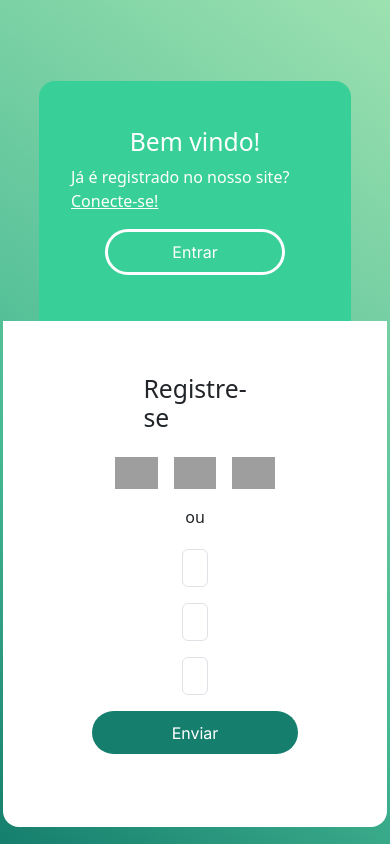
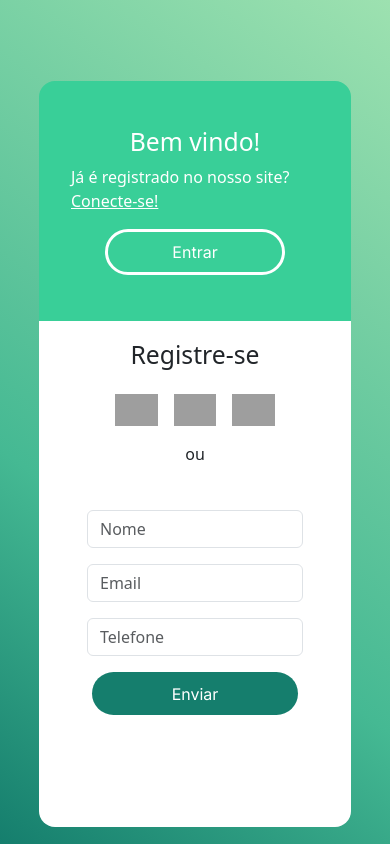
Before and after one commit to EngenhariadeProcessos/TesteEstagiario, a plain HTML site: page index.html in a window 390 px wide. Drawn offline with nearby package versions, Linux system fonts and the light colour scheme; grey boxes are pictures that could not be loaded.

Commit message:
100% responsivity

```diff
--- a/style.css
+++ b/style.css
@@ -72,7 +72,7 @@ p {
     flex-direction: column;
     align-items: center;
     justify-content: center;
-    padding: 12rem;
+    padding: 7rem 6rem 7rem 6rem;
     border-radius: 0 1rem 1rem 0;
     margin-right: 4rem;
 }
@@ -125,6 +125,10 @@ form {
     justify-content: center;
 }
 
+.form-control {
+    width: 100%;
+}
+
 @media(max-width: 920px) {
    body {
     flex-direction: column;
@@ -141,10 +145,10 @@ form {
     margin-right: 0;
     border-radius: 0 0 1rem 1rem;
     width: 80%;
+    padding: 8rem 3rem 6rem 3rem;
    }
    .register-header {
-    margin-top: -7rem;
-    padding: 2rem;
-    width: 100%;
+    margin-top: -8rem;
+    width: 17rem;
    }
 }
```
